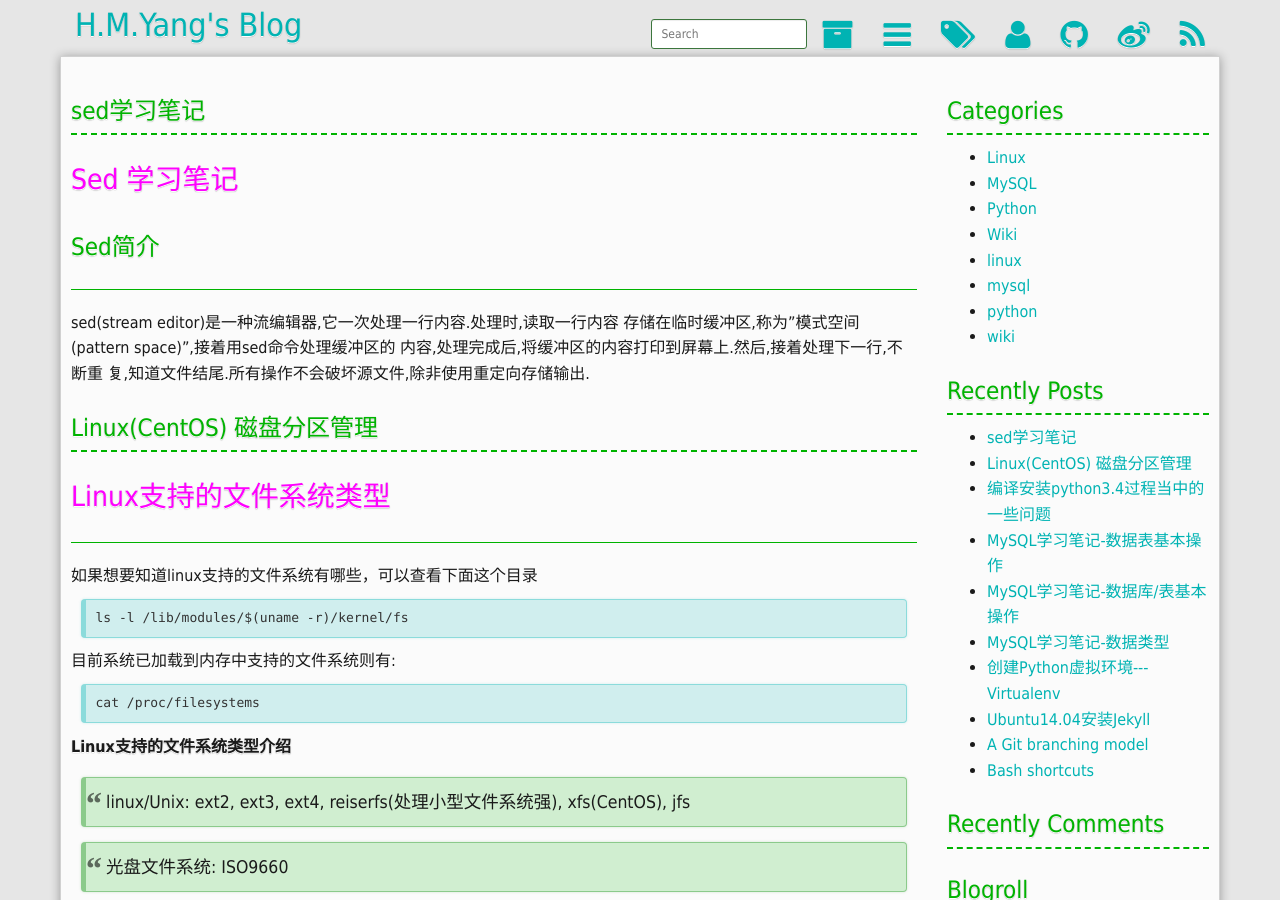
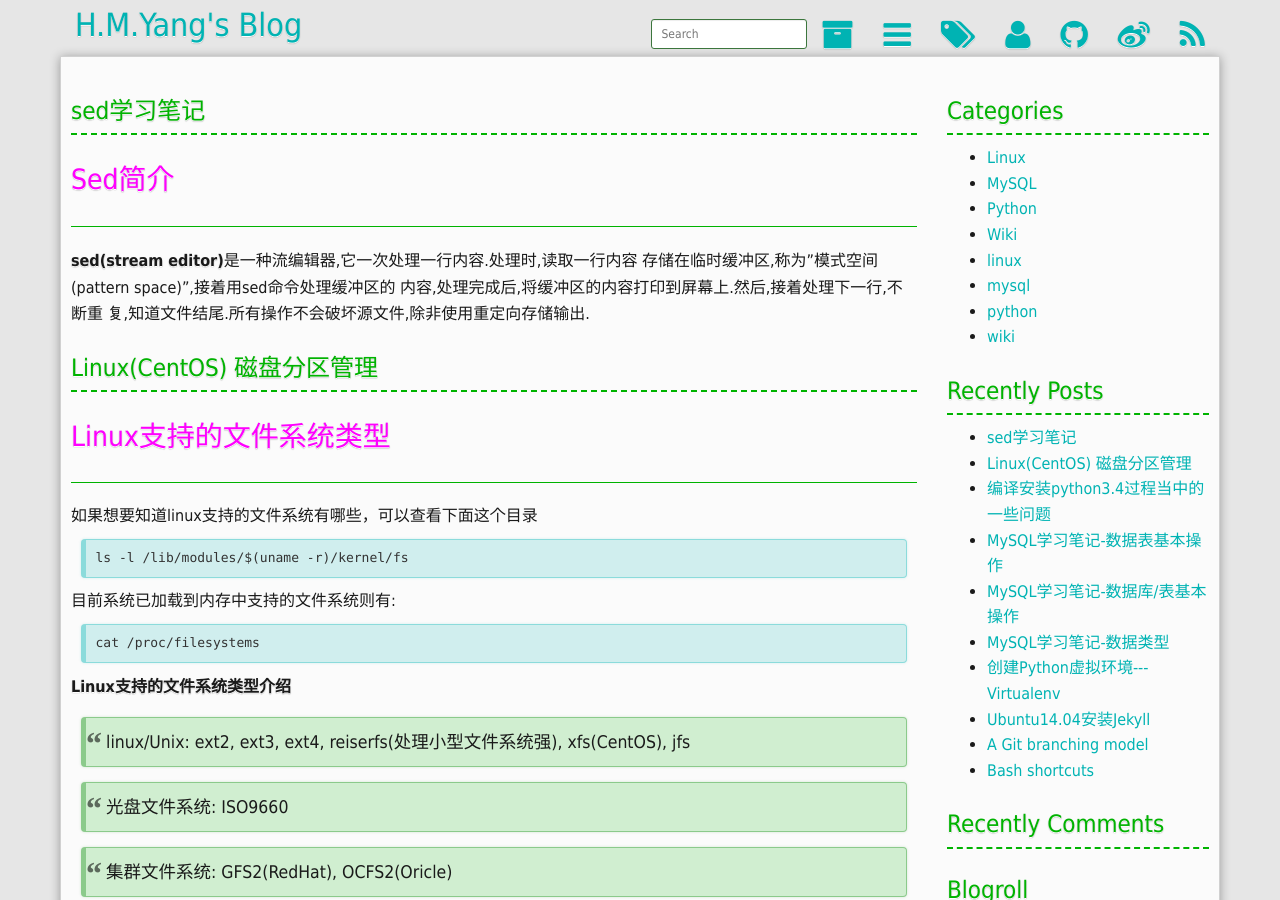
Before and after one commit to YHM07/yhm07.github.io, a Jekyll site: the page built from index.html, in a window 1280 px wide and 900 px high. Built offline with Jekyll 4.4.1, drawn with Linux system fonts in a browser that asks for light colours; Markdown is read by kramdown in place of the engine named in the settings; the list of posts is cut into pages by our own code; comment, search, counter and statistics services are not loaded.

Commit message:
完善linux下sed命令的使用说明

````diff
--- a/_posts/2015-10-11-sed-notes.md
+++ b/_posts/2015-10-11-sed-notes.md
@@ -7,11 +7,9 @@
 tags: [linux, sed]
 ---
 
-## Sed 学习笔记
-
-### Sed简介
+## Sed简介
 ---
-sed(stream editor)是一种流编辑器,它一次处理一行内容.处理时,读取一行内容
+**sed(stream editor)**是一种流编辑器,它一次处理一行内容.处理时,读取一行内容
 存储在临时缓冲区,称为"模式空间(pattern space)",接着用sed命令处理缓冲区的
 内容,处理完成后,将缓冲区的内容打印到屏幕上.然后,接着处理下一行,不断重
 复,知道文件结尾.所有操作不会破坏源文件,除非使用重定向存储输出.
@@ -20,20 +18,25 @@
 
 ### Sed命令
 ---
-调用sed命令有两种形式：
+
+**调用sed命令有两种形式：**
 
 	sed [options] 'pattern command' file()
+
 or
+
 	sed [options] -f script file(s)
 
-*  pattern(定址)
+*  **pattern(定址)**
+
+---
 
 > 可以通过pattern来定位希望编辑的行.该地址可以是数字,也可以是正则表达式或
 二者结合.两个模式之间用逗号','隔开,表示从第一个匹配位置开始到第二个匹配
 位置结束,如果是数字,两数字之间可以用'~'隔开,表示步进.另外,可以使用特殊符
 号'$'表示最后一行.
 
-* command
+* **command**
 
 > a: 在指定行的*下一行*添加一行文本
 
@@ -105,9 +111,10 @@
 
 > g: 将保持空间内容拷贝到模式空间(覆盖)
 
-> H: 将保持空间内容追加到模式空间(追加)
+> G: 将保持空间内容追加到模式空间(追加)
 
-### Sed 标签
+## Sed 标签
+---
 
 	sed ';label [pattern] command : /pattern/b label' file(s)
 
@@ -115,7 +122,7 @@
 
 > t label: 或 T label: (关于label的命令尚不熟悉,需进一步学习)
 
-### Sed 选项
+## Sed 选项
 ---
 
 > -e command, --expression=command: 允许多次编辑
@@ -127,6 +134,7 @@
 > -i 将修改后的模式空间的内容重新写回原文件,为减少误操作导致的灾难性的后果，可以通过使用'-i.bak'来对原文件备份,这样会生成一个以'.bak'为后缀的备份文件.
 
 ## 元字符集
+---
 
 > ^ 锚定行的开始,如'/^sed/'匹配以sed开头的行
 
@@ -134,7 +142,7 @@
 
 > . 匹配除换行符以为的任意一个字符
 
-> * 匹配零个或多个字符
+> \* 匹配零个或多个字符
 
 > [] 匹配'[]'内任意一个字符,[^] 表示取反
 
@@ -154,21 +162,21 @@
 
 
 ## 实例
+---
 
-测试用例:
+* **删除: d命令**
 
-
-
-* 删除: d命令
-
+```
 	sed '2,$d' test.txt # 删除test.txt的第二行到末尾所有行
 
 	sed '1~2d' test.txt # 删除test.txt的奇数行
 
 	sed -n '/test/, /check/d' test.txt # 删除test和check所确定的范围内的文本
+```
 
-* 替换：s命令, y命令
+* **替换：s命令, y命令**
 
+```
 	sed -n 's/^sed/SED/p' test.txt # (-n)选项和p命令一起使用，表示只打印发生替换的行,将某一行开头的'sed'替换为'SED'
 
 	sed -n 's/\(love\)able/\1rs/p' # 将'loverable'替换为'lovers'
@@ -178,32 +186,48 @@
 	sed -n 's#test#l\Uaaa\Eaa#' test.txt # 将test替换为'lAAAaa'
 
 	sed -n 'y/abc/XYZ/' test.txt # 将文本中的abc替换为XYZ,按字母替换
+```
 
-* 模式空间相关命令: n命令, N命令
+* **模式空间相关命令: n命令, N命令**
 
+```
 	sed -n '/test/{n;s/aa/bb/;}' test.txt # 如果test匹配,那么读取下一行,并将改行的aa替换为bb
 
 	sed -n '/test/{N;s/aa/bb/;}' test.txt # 如果test匹配，那么读取下一行追加到模式空间,然后将模式空间内容中的aa替换为bb
+```
 
-* 保持空间相关命令: h命令, H命令,x命令
+* **保持空间相关命令: h命令, H命令,x命令**
 
+测试用例:
 > cat test.txt
 
 > Jack
-> Human Resource
-> Rose
-> Manager
-> Tom
+
 > Human Resource
 
-	sed -n -e '/Manager/!h' -e '/Manager/{x;p}' test.txt # 首先判断模式空间内容是否匹配Manager,如果不匹配(!命令),将模式空间内容拷贝到保持空间,然后继续判断模式空间内容是否匹配Manager,此时,当然是不匹配,继续读取下一行。如果匹配,第一条命令不执行,执行第二条命令,将模式空间内容与保持空间内容互换,然后打印输出.完成了只打印输出职位是Manager的姓名
+> Rose
 
-	sed -n -e 'h;n;G' -e 's#\n#:#;p' test.txt # 首先,将模式空间内容拷贝到保持空间,然后读取下一行到模式空间,接着在将保持空间内容追加到模式空间,最后将模式空间内容中的'\n'替换为':',接着打印输出.
+> Manager
+
+> Tom
+
+> Human Resource
+
+```
+	sed -n -e '/Manager/!h' -e '/Manager/{x;p}' test.txt
+
+	# 首先判断模式空间内容是否匹配Manager,如果不匹配(!命令),将模式空间内容拷贝到保持空间,然后继续判断模式空间内容是否匹配Manager,此时,当然是不匹配,继续读取下一行。如果匹配,第一条命令不执行,执行第二条命令,将模式空间内容与保持空间内容互换,然后打印输出.完成了只打印输出职位是Manager的姓名
+
+	sed -n -e 'h;n;G' -e 's#\n#:#;p' test.txt
+
+	# 首先,将模式空间内容拷贝到保持空间,然后读取下一行到模式空间,接着在将保持空间内容追加到模式空间,最后将模式空间内容中的'\n'替换为':',接着打印输出.
+```
 
 **注: n,h,g命令均是覆盖原空间的内容,而N,H,G命令均是追加到想对应空间末尾.**
 
 
 ## 参考
+---
 
 1. [sed学习笔记][1]
 
````
Also changed, not shown: other parts of _posts/2015-10-11-sed-notes.md (+11 -8 lines).
